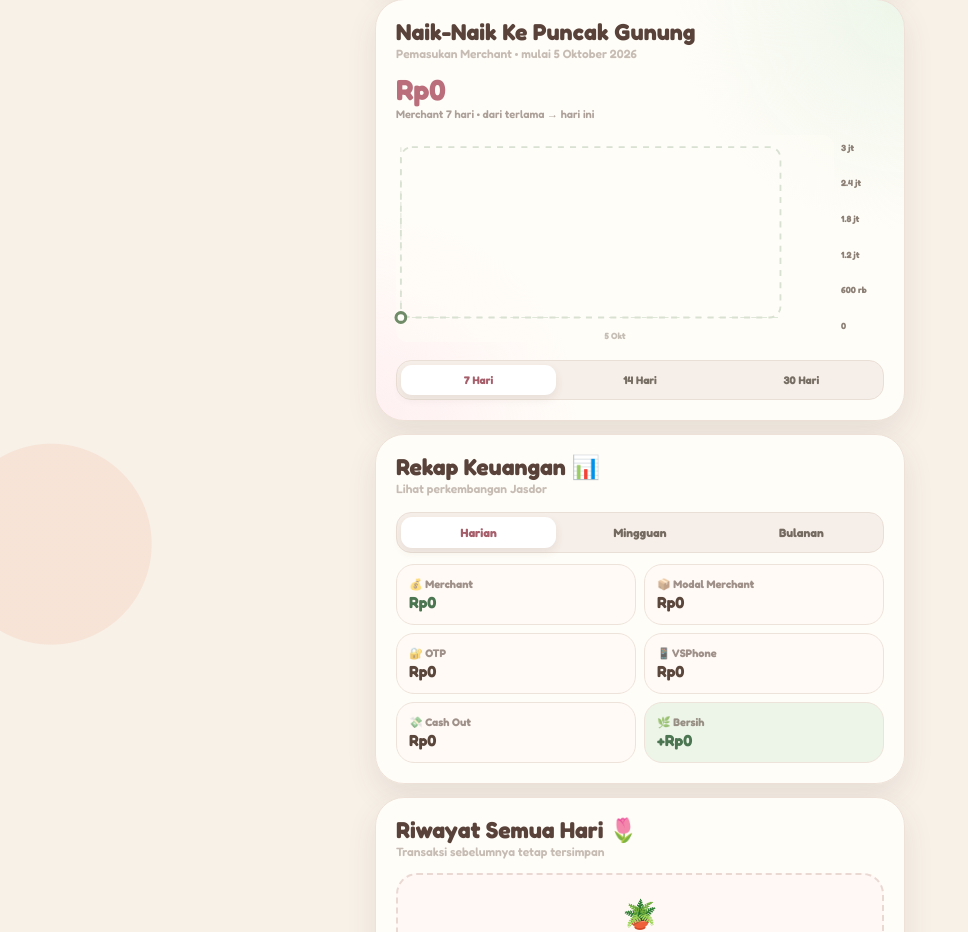
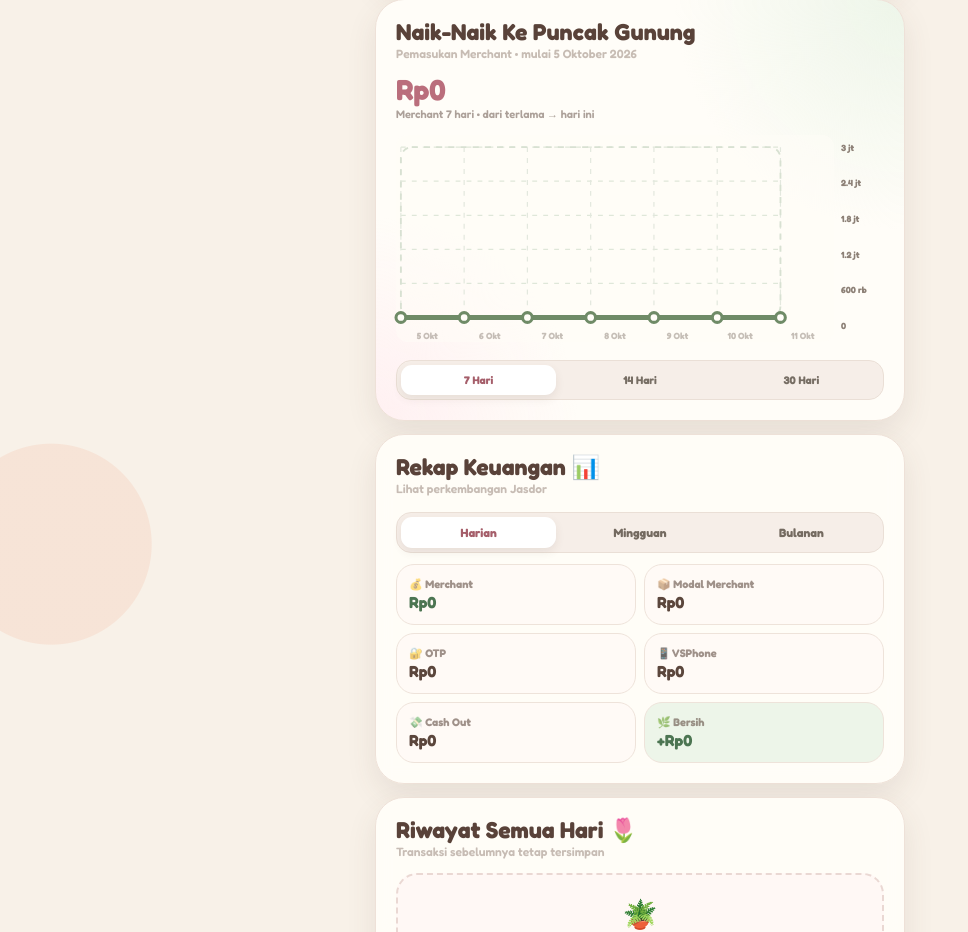
Before and after one commit to wdne054/Catatan-Keuangan, a Next.js app: page / in a window 1280 px wide. Shown: the part 1306-2238 px from the top of the page, without its empty margins (0-968 px from the left). Built offline with nearby package versions, Linux system fonts and the light colour scheme.

Commit message:
Fix 7-day chart dates and dashed grid alignment

```diff
--- a/app/page.tsx
+++ b/app/page.tsx
@@ -424,7 +424,6 @@ export default function Home() {
     }[] = [];
 
     const now = new Date(currentDate);
-    const start = new Date(now);
 
     const periodDays = chartPeriod === "7hari"
       ? 7
@@ -432,15 +431,21 @@ export default function Home() {
         ? 14
         : 30;
 
-    // Pencatatan mulai 5 Oktober 2026, jadi grafik tidak pernah
-    // menampilkan tanggal 1–4 Oktober.
+    // Untuk 7 hari, tampilkan seluruh minggu berjalan (Senin–Minggu)
+    // supaya tanggal selalu sejajar: 5 · 6 · 7 · 8 · 9 · 10 · 11.
+    // Pencatatan dimulai 5 Oktober 2026, jadi hari sebelum tanggal itu
+    // tidak pernah dibuat sebagai kolom grafik.
     const trackingStart = new Date(2026, 9, 5);
-    const rollingStart = new Date(now);
-    rollingStart.setDate(now.getDate() - periodDays + 1);
-    const startDate = rollingStart < trackingStart ? trackingStart : rollingStart;
-    start.setTime(startDate.getTime());
+    trackingStart.setHours(0, 0, 0, 0);
 
-    for (let date = new Date(start); date <= now; date.setDate(date.getDate() + 1)) {
+    const weekStart = startOfWeek(now);
+    const start = new Date(weekStart);
+    if (start < trackingStart) start.setTime(trackingStart.getTime());
+
+    const end = new Date(start);
+    end.setDate(start.getDate() + periodDays - 1);
+
+    for (let date = new Date(start); date <= end; date.setDate(date.getDate() + 1)) {
       const currentDate = new Date(date);
       const key = getDateKey(currentDate);
 
@@ -855,14 +860,13 @@ export default function Home() {
               </linearGradient>
             </defs>
 
-            {chartDays.map((item, index) => {
+            {chartScaleLabels.map((value) => {
               const y =
-                chartDays.length === 1
-                  ? plotBottom
-                  : plotTop + (index / (chartDays.length - 1)) * plotHeight;
+                plotBottom -
+                (value / chartMaxValue) * plotHeight;
               return (
                 <line
-                  key={`horizontal-${item.date}`}
+                  key={`horizontal-${value}`}
                   x1={plotLeft}
                   x2={plotRight}
                   y1={y}
```
